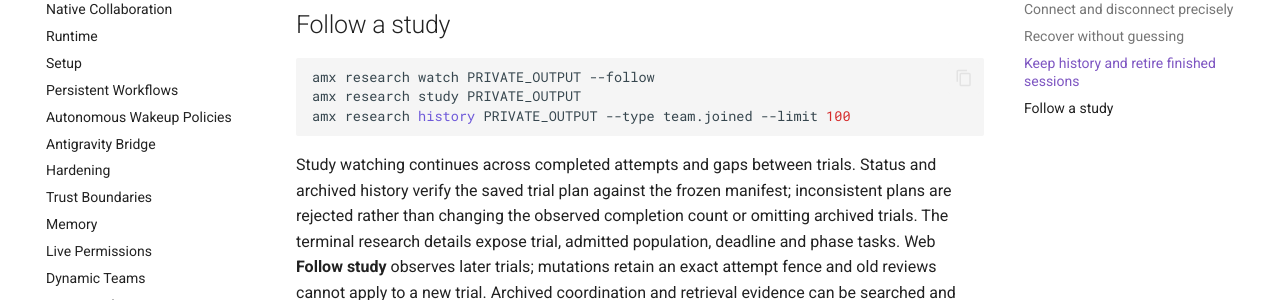
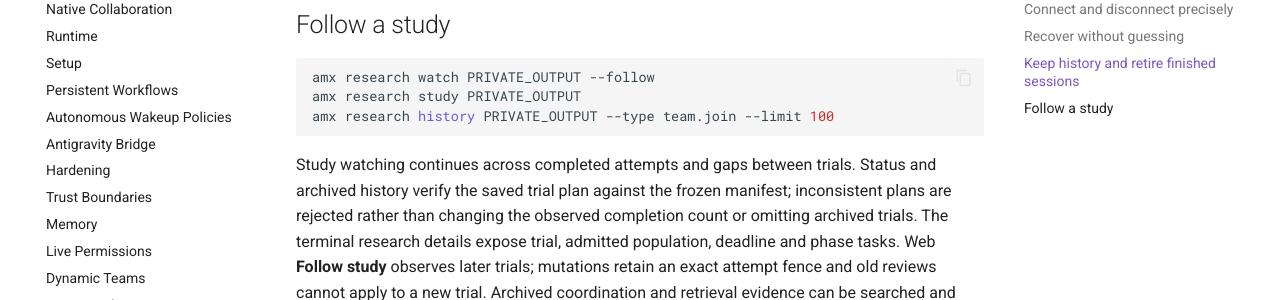
Before and after one commit to pagel-s/agentmux, an MkDocs documentation site: the page built from docs/usability-control-center.md, in a window 1280 px wide and 900 px high, scrolled down 2696 px. Shown: the part 153-453 px from the top of the window. Built offline with MkDocs 1.6.1 and Material for MkDocs 9.7.7, drawn with Linux system fonts in a browser that asks for light colours; comment, search, counter and statistics services are not loaded.

Commit message:
Use the recorded team join event in research examples

````diff
--- a/docs/usability-control-center.md
+++ b/docs/usability-control-center.md
@@ -121,7 +121,7 @@ bounded to 10,000 receipt records and absence is not proof of no prior exposure.
 ```sh
 amx research watch PRIVATE_OUTPUT --follow
 amx research study PRIVATE_OUTPUT
-amx research history PRIVATE_OUTPUT --type team.joined --limit 100
+amx research history PRIVATE_OUTPUT --type team.join --limit 100
 ```
 
 Study watching continues across completed attempts and gaps between trials.
````
Also changed, not shown: docs/visual-guide.md (+1 -1 lines).
